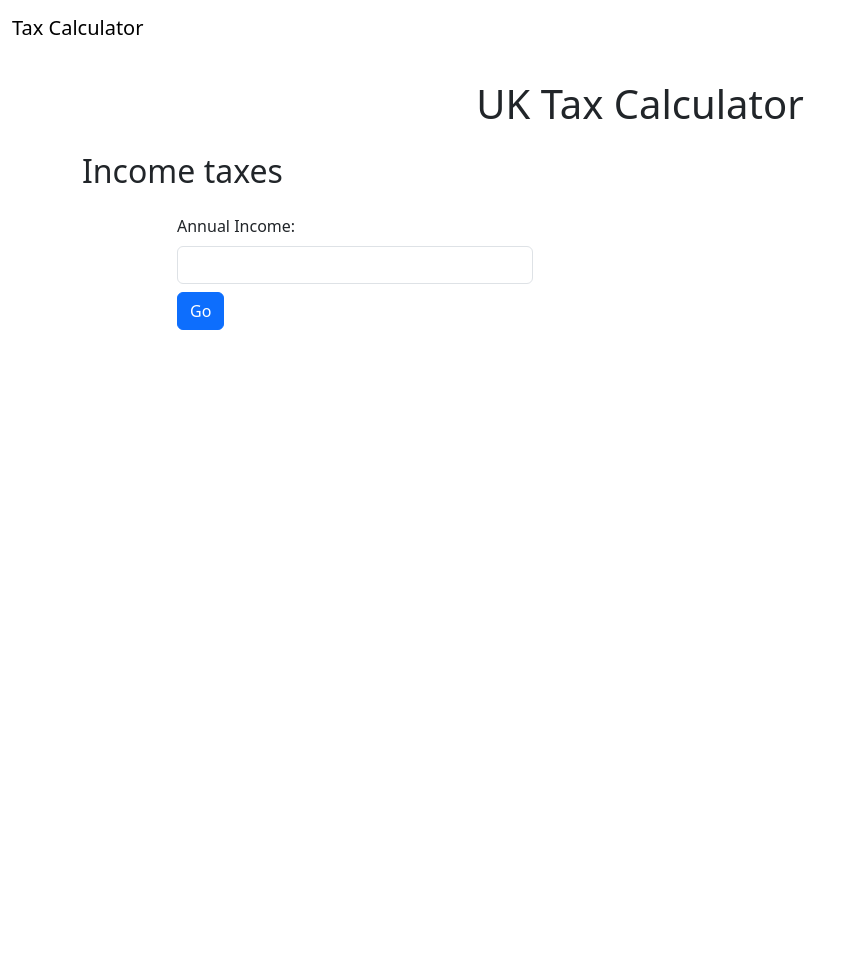
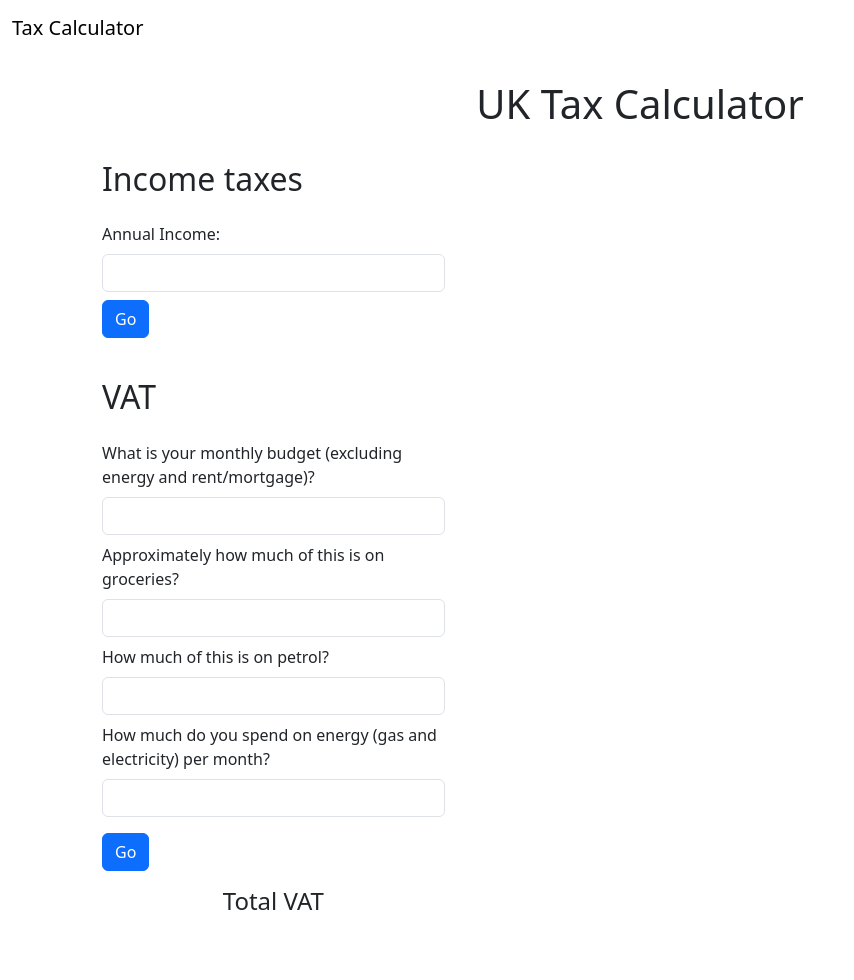
Before and after one commit to farleyr2538/tax, a Flask app: page / in a window 1280 px wide. Shown: the whole page, without its empty margins (0-854 px from the left). Before the commit the page ends 330 px from the top, so only its background shows below. Run offline with Flask 3, Linux system fonts and the light colour scheme.

Commit message:
adding vat functionality

```diff
--- a/static/script.js
+++ b/static/script.js
@@ -4,7 +4,7 @@
 let take_home = 0;
 let income_tax_due = 0;
 let ni_due = 0;
-let total_tax_due = 0;
+let total_income_tax = 0;
 let overall_tax_rate = 0;
 
 let pieChart = null;
@@ -46,6 +46,8 @@
 }
 
 function getIncome(event) {
+    //pieChart.setAttribute('height', '100');
+
     event.preventDefault(); // Prevent the form from submitting
     const income_element = document.getElementById("income");
     const income_str = income_element.value;
@@ -55,25 +57,35 @@
     // calculate tax
     income_tax_due = calculateIncomeTax(income);
     ni_due = calculateNI(income);
-    total_tax_due = income_tax_due + ni_due;
-    take_home = (gross_income - total_tax_due);
-    overall_tax_rate = ((total_tax_due / gross_income) * 100);
+    total_income_tax = income_tax_due + ni_due;
+    take_home = (gross_income - total_income_tax);
+    overall_tax_rate = ((total_income_tax / gross_income) * 100).toFixed(1);
 
     // log
     console.log("Gross Income: £" + gross_income.toLocaleString());
     console.log("Income Tax: £" + income_tax_due.toLocaleString());
     console.log("NI: £" + ni_due.toLocaleString());
-    console.log("Total Tax: £" + total_tax_due.toLocaleString());
+    console.log("Total Income Tax: £" + total_income_tax.toLocaleString());
     console.log("Take Home: £" + take_home.toLocaleString());
-    console.log("Overall Tax Rate: " + overall_tax_rate.toFixed(2) + "%");
+    console.log("Overall Tax Rate: " + overall_tax_rate + "%");
 
+    /*
     // insert to HTML
     income_tax.innerHTML = "Income Tax: £" + income_tax_due.toLocaleString();
     ni.innerHTML = "NI: £" + ni_due.toLocaleString();
-    total_tax.innerHTML = "Total Tax: £" + total_tax_due.toLocaleString();
     net_income.innerHTML = "Take home pay: £" + take_home.toLocaleString();
+    */
+
+    total_tax.innerHTML = "Total Income Tax: £" + total_income_tax.toLocaleString();
     overall_tax_rate_element.innerHTML = "Overall Tax Rate: " + overall_tax_rate.toLocaleString() + "%";
 
+    if (pieChart !== null) {
+        console.log("updating chart...")
+        pieChart.data.datasets.forEach((dataset) => {
+            dataset.data = [take_home, income_tax_due, ni_due];
+        });
+        pieChart.update()
+    } else {
         const data = {
             labels: ['take-home', 'income tax', 'national insurance'],
             datasets: [
@@ -106,25 +118,50 @@
               }
           };
 
-
-    if (pieChart !== null) {
-        console.log("updating chart...")
-        pieChart.data.datasets.forEach((dataset) => {
-            dataset.data = [take_home, income_tax_due, ni_due];
-        });
-        pieChart.update()
-    } else {
         const ctx = document.getElementById('pieChart').getContext('2d');
         pieChart = new Chart(ctx, config);
     }
-
-
 }
 
-document.getElementById("submit").addEventListener('click', getIncome);
+function getVAT(event) {
+    event.preventDefault(); // Prevent the form from submitting
 
+    const groceries = parseFloat(document.getElementById("groceries").value);
+    const energy = parseFloat(document.getElementById("energy").value);
+    const petrol = parseFloat(document.getElementById("petrol").value);
+    const month = parseFloat(document.getElementById("month").value);
+
+    console.log("Groceries: £" + groceries.toLocaleString());
+    console.log("Energy: £" + energy.toLocaleString());
+    console.log("month: £" + month.toLocaleString());
+    console.log("Petrol: £" + petrol.toLocaleString());
+
+    const vat_energy = energy - (energy / 1.05);
+    const vat_petrol = petrol * 0.52;
+    const payable_at_20 = month - groceries - petrol;
+    const vat_other = payable_at_20 - (payable_at_20 / 1.20);
+
+    const total_vat = vat_energy + vat_petrol + vat_other;
+    console.log("Total VAT: £" + total_vat.toLocaleString());
+
+    // insert to HTML
+    const vat_month_element = document.getElementById("vat_month");
+    vat_month_element.innerHTML = "£" + total_vat.toLocaleString() + " per month";
+    const vat_year_element = document.getElementById("vat_year");
+    vat_year_element.innerHTML = "£" + (total_vat * 12).toLocaleString() + " per year";
+
+    const vat_and_income = total_vat + total_income_tax;
+    document.getElementById("income_and_vat").innerHTML = "Total tax (income tax + VAT): £" + vat_and_income.toLocaleString();
+}
+
+document.getElementById("submit_income").addEventListener('click', getIncome);
+document.getElementById("submit_vat").addEventListener('click', getVAT);
+
+/*
 const income_tax = document.getElementById("income_tax");
 const ni = document.getElementById("ni");
+const net_income = document.getElementById("net_income");
+*/
+
 const total_tax = document.getElementById("total_tax");
-const net_income = document.getElementById("net_income");
 const overall_tax_rate_element = document.getElementById("overall_tax_rate");
--- a/templates/index.html
+++ b/templates/index.html
@@ -5,7 +5,7 @@
     <meta charset="UTF-8">
     <meta name="viewport" content="width=device-width, initial-scale=1.0">
     <title>Tax Calculator</title>
-    <link rel="../stylesheet" href="style.css">
+    <link rel="stylesheet" href="../static/styles.css">
     <script src="../static/script.js" defer></script>
     <script src="https://cdn.jsdelivr.net/npm/chart.js"></script>
     <link href="https://cdn.jsdelivr.net/npm/bootstrap@5.3.5/dist/css/bootstrap.min.css" rel="stylesheet" integrity="sha384-SgOJa3DmI69IUzQ2PVdRZhwQ+dy64/BUtbMJw1MZ8t5HZApcHrRKUc4W0kG879m7" crossorigin="anonymous">
@@ -23,34 +23,64 @@
 <!-- main content -->
     <div class="container my-4">
         <h1 class="text-center">UK Tax Calculator</h1>
-        <h2 class="text-left my-4">Income taxes</h2>
-        <div class="row justify-content-center my-4">
-            <div class="col-6 col-lg-4">
+        <div class="row m-2 justify-content-center">
+            <div class="col-12 col-md-4">
+                <h2 class="my-4">Income taxes</h2>
                 <form method="post" id="tax-form">
                     <label class="form-label" for="income">Annual Income:</label>
                     <input class="form-control" id="income" name="income" required autocomplete="off" type="currency">
-                    <button class="btn btn-primary my-2" id="submit">Go</button>
+                    <button class="btn btn-primary my-2" id="submit_income">Go</button>
                 </form>
             </div>
-            <div class="col-6">
-                <h6 id="overall_tax_rate"></h6>
-                <h6 id="total_tax"></h6>
-                <canvas class=mb-2" id="pieChart" width="100" height="100"></canvas>
+            <div class="col-12 col-md-8 text-center my-2">
+                <h4 id="overall_tax_rate"></h4>
+                <h4 id="total_tax"></h4>
+                <canvas class=mb-2" id="pieChart" width="100" height="0"></canvas>
+                <!--
                 <p id="income_tax"></p>
                 <p id="ni"></p>
-
                 <p id="net_income"></p>
                 <p id="take_home"></p>
+                -->
             </div>
         </div>
-        <!--
-        <div class="row">
-            <h2 class="text-left my-4">Consumption taxes</h2>
-            <p>How much do you spend in a month?</p>
-            <p>and how much of this is on groceries</p>
-            <p>and how much is on rent</p>
+
+        <div class="row m-2">
+            <div class="col col-md-4">
+                <h2 class="my-4">VAT</h2>
+                <form id="vat-form">
+                    <div class="mb-2">
+                        <label class="form-label" for="month">What is your monthly budget (excluding energy and rent/mortgage)?</label>
+                        <input class="form-control" id="month" name="month" required autocomplete="off" type="currency">
+                    </div>
+                    <div class="mb-2">
+                        <label class="form-label" for="groceries">Approximately how much of this is on groceries?</label>
+                        <input class="form-control" id="groceries" name="other" required autocomplete="off" type="currency">
+                    </div>
+                    <div class="mb-2">
+                        <label class="form-label" for="petrol">How much of this is on petrol?</label>
+                        <input class="form-control" id="petrol" name="petrol" required autocomplete="off" type="currency">
+                    </div>
+                    <div class="mb-2">
+                        <label class="form-label" for="energy">How much do you spend on energy (gas and electricity) per month?</label>
+                        <input class="form-control" id="energy" name="other" required autocomplete="off" type="currency">
+                    </div>
+
+                    <button class="btn btn-primary my-2" id="submit_vat">Go</button>
+                </form>
+                <div class="col-12 text-center my-2">
+                    <h4>Total VAT</h4>
+                    <h6 id="vat_month"></h6>
+                    <h6 id="vat_year"></h6>
+                </div>
+            </div>
         </div>
-        -->
+        <div class="row my-4">
+            <div class="col">
+                <h3 id="income_and_vat"></h3>
+            </div>
+        </div>
+
     </div>
 
     <script src="https://cdn.jsdelivr.net/npm/bootstrap@5.3.5/dist/js/bootstrap.bundle.min.js" integrity="sha384-k6d4wzSIapyDyv1kpU366/PK5hCdSbCRGRCMv+eplOQJWyd1fbcAu9OCUj5zNLiq" crossorigin="anonymous"></script>
```
Lines whose indentation alone changed are shown as unchanged.
